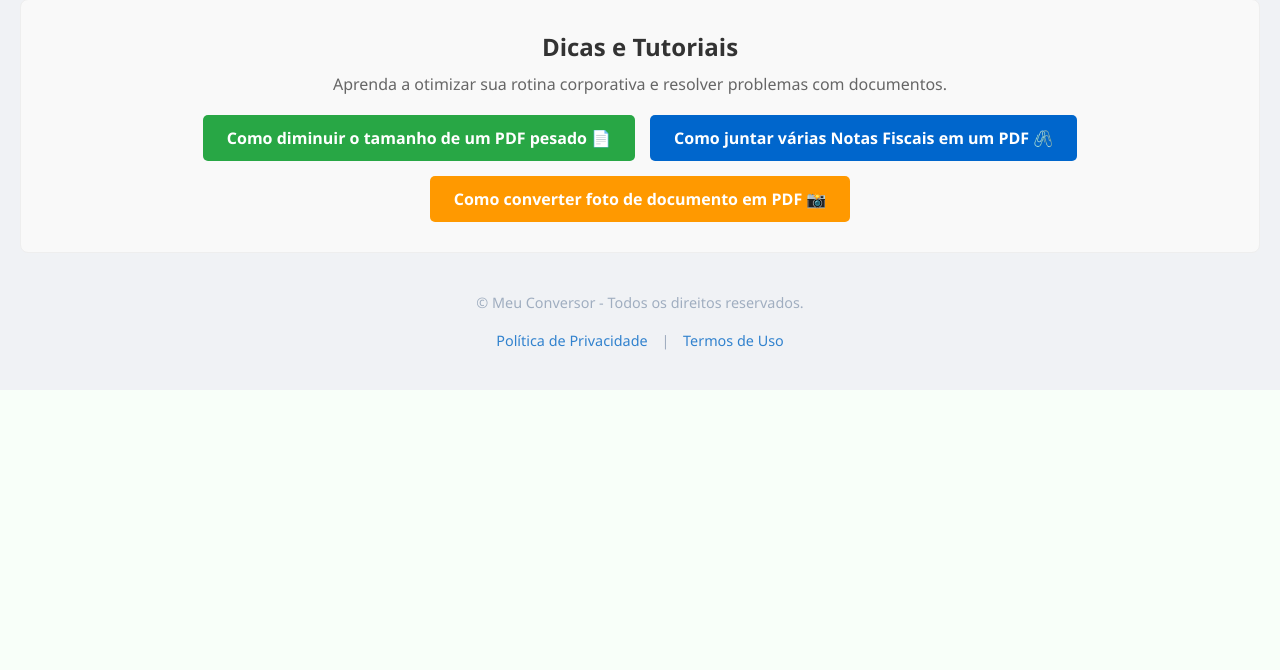
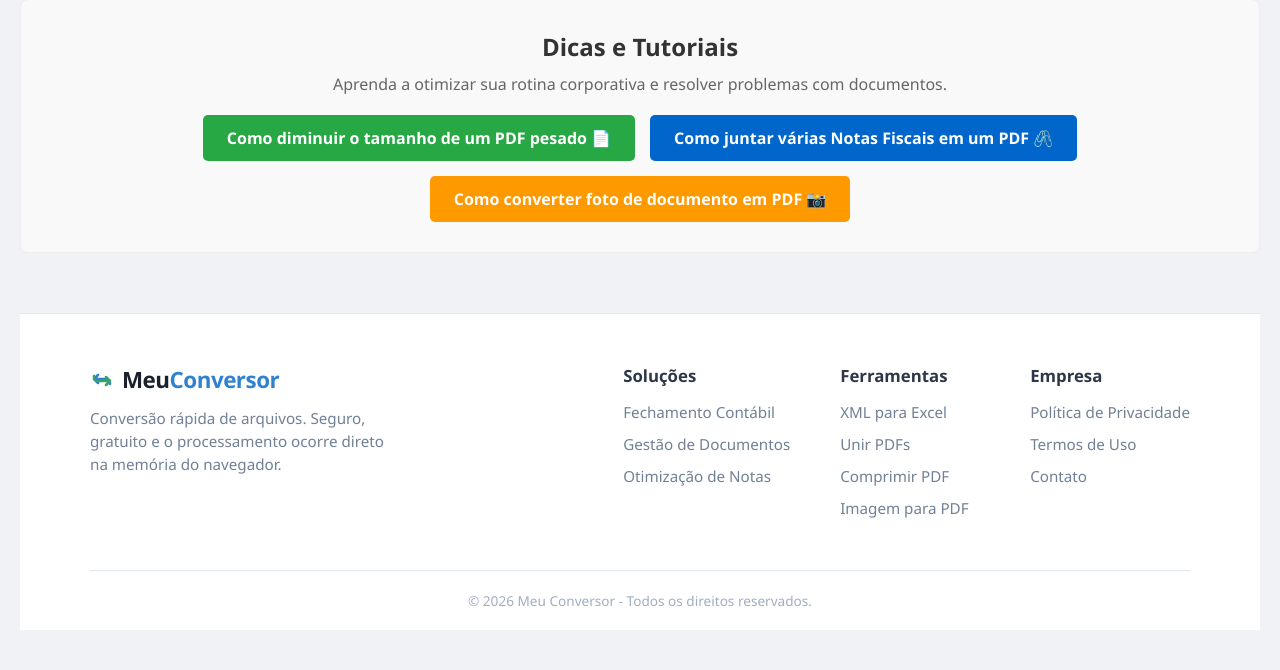
Before and after one commit to rodcon1/meu-conversor, a Flask app: page / in a window 1280 px wide. Shown: the part 2161-2831 px from the top of the page. Before the commit the page ends 2551 px from the top, so only its background shows below. Run offline with Flask 3, Linux system fonts and the light colour scheme.

Commit message:
Implement new footer design with SEO enhancements
Added a new footer layout with expanded sections for branding, links, and institutional information.

```diff
--- a/templates/index.html
+++ b/templates/index.html
@@ -255,22 +255,78 @@
             background-color: #2f855a;
         }
 
-        footer {
-            margin-top: auto;
-            padding-top: 40px;
-            color: #a0aec0;
-            font-size: 0.9rem;
-            text-align: center;
+        /* Novo Rodapé Expandido (SEO) */
+        .site-footer {
+            width: 100%;
+            background-color: #ffffff;
+            border-top: 1px solid #e2e8f0;
+            padding: 50px 20px 20px;
+            margin-top: 60px;
         }
 
-        footer a {
-            color: #3182ce;
-            text-decoration: none;
-            margin: 0 10px;
+        .footer-container {
+            max-width: 1100px;
+            margin: 0 auto;
+            display: flex;
+            flex-wrap: wrap;
+            justify-content: space-between;
+            gap: 40px;
         }
 
-        footer a:hover {
-            text-decoration: underline;
+        .footer-brand {
+            flex: 1 1 250px;
+            max-width: 300px;
+        }
+
+        .footer-brand p {
+            color: #718096;
+            font-size: 0.95rem;
+            margin-top: 12px;
+            line-height: 1.5;
+        }
+
+        .footer-links {
+            display: flex;
+            flex-wrap: wrap;
+            gap: 50px;
+        }
+
+        .footer-column {
+            display: flex;
+            flex-direction: column;
+            min-width: 140px;
+        }
+
+        .footer-column h4 {
+            color: #2d3748;
+            font-size: 1.05rem;
+            margin-bottom: 15px;
+            font-weight: 700;
+        }
+
+        .footer-column a {
+            color: #718096;
+            text-decoration: none;
+            margin-bottom: 12px;
+            font-size: 0.95rem;
+            transition: color 0.2s;
+        }
+
+        .footer-column a:hover {
+            color: #3182ce;
+        }
+
+        .footer-bottom {
+            text-align: center;
+            color: #a0aec0;
+            font-size: 0.85rem;
+            margin-top: 40px;
+            padding-top: 20px;
+            border-top: 1px solid #e2e8f0;
+            width: 100%;
+            max-width: 1100px;
+            margin-left: auto;
+            margin-right: auto;
         }
     </style>
 </head>
@@ -526,11 +582,53 @@
         </div>
     </section>
 
-    <footer>
-        &copy; Meu Conversor - Todos os direitos reservados.
-        <br><br>
-        <a href="/politica">Política de Privacidade</a> |
-        <a href="/termos">Termos de Uso</a>
+    <footer class="site-footer">
+        <div class="footer-container">
+            <!-- Coluna 1: Marca -->
+            <div class="footer-brand">
+                <div style="display: flex; align-items: center; gap: 8px;">
+                    <svg width="24" height="24" viewBox="0 0 24 24" fill="none" xmlns="http://www.w3.org/2000/svg">
+                        <path d="M8 7L4 11M4 11L8 15M4 11H16C18.2091 11 20 12.7909 20 15V16" stroke="#3182ce" stroke-width="2.5" stroke-linecap="round" stroke-linejoin="round"/>
+                        <path d="M16 17L20 13M20 13L16 9M20 13H8C5.79086 13 4 11.2091 4 9V8" stroke="#38a169" stroke-width="2.5" stroke-linecap="round" stroke-linejoin="round"/>
+                    </svg>
+                    <span style="font-size: 1.4rem; font-weight: 700; color: #1a202c; letter-spacing: -0.5px;">
+                        Meu<span style="color: #3182ce;">Conversor</span>
+                    </span>
+                </div>
+                <p>Conversão rápida de arquivos. Seguro, gratuito e o processamento ocorre direto na memória do navegador.</p>
+            </div>
+
+            <div class="footer-links">
+                <!-- Coluna 2: Guias e Artigos -->
+                <div class="footer-column">
+                    <h4>Soluções</h4>
+                    <a href="/guia-fechamento-contabil">Fechamento Contábil</a>
+                    <a href="#">Gestão de Documentos</a>
+                    <a href="#">Otimização de Notas</a>
+                </div>
+
+                <!-- Coluna 3: Ferramentas Fortes (Links Internos) -->
+                <div class="footer-column">
+                    <h4>Ferramentas</h4>
+                    <a href="/xml-para-excel-online">XML para Excel</a>
+                    <a href="/unir-pdf-online">Unir PDFs</a>
+                    <a href="/comprimir-pdf-online">Comprimir PDF</a>
+                    <a href="/converter-imagem-pdf">Imagem para PDF</a>
+                </div>
+
+                <!-- Coluna 4: Institucional -->
+                <div class="footer-column">
+                    <h4>Empresa</h4>
+                    <a href="/politica">Política de Privacidade</a>
+                    <a href="/termos">Termos de Uso</a>
+                    <a href="#">Contato</a>
+                </div>
+            </div>
+        </div>
+
+        <div class="footer-bottom">
+            &copy; 2026 Meu Conversor - Todos os direitos reservados.
+        </div>
     </footer>
 
     <script>
```
